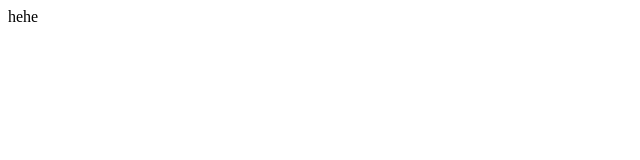
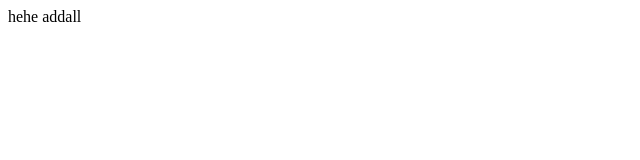
Before and after one commit to annbry878/myappsample, a plain HTML site: page index.html in a window 1280 px wide. Shown: the full height of the page, 0-640 px from the left. Drawn offline with Linux system fonts and the light colour scheme.

```diff
--- /dev/null
+++ b/dir2/app2.js
@@ -0,0 +1 @@
+console.log("from2");
--- a/index.html
+++ b/index.html
@@ -8,5 +8,6 @@
 </head>
 <body>
 hehe
+addall
 </body>
 </html>
```
Also changed, not shown: log.txt (added), login.html (added).
